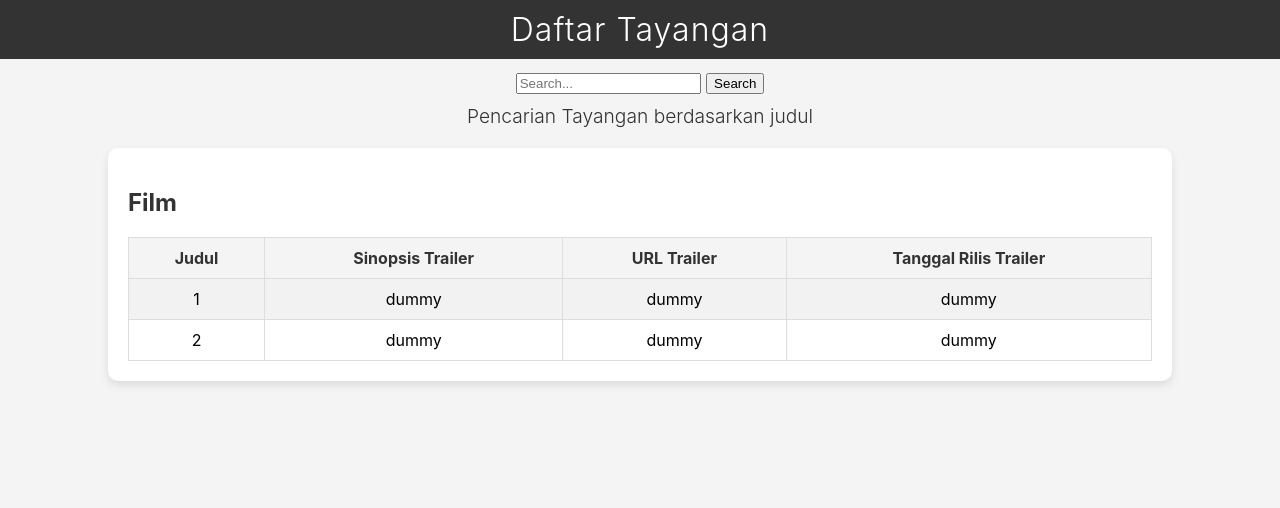
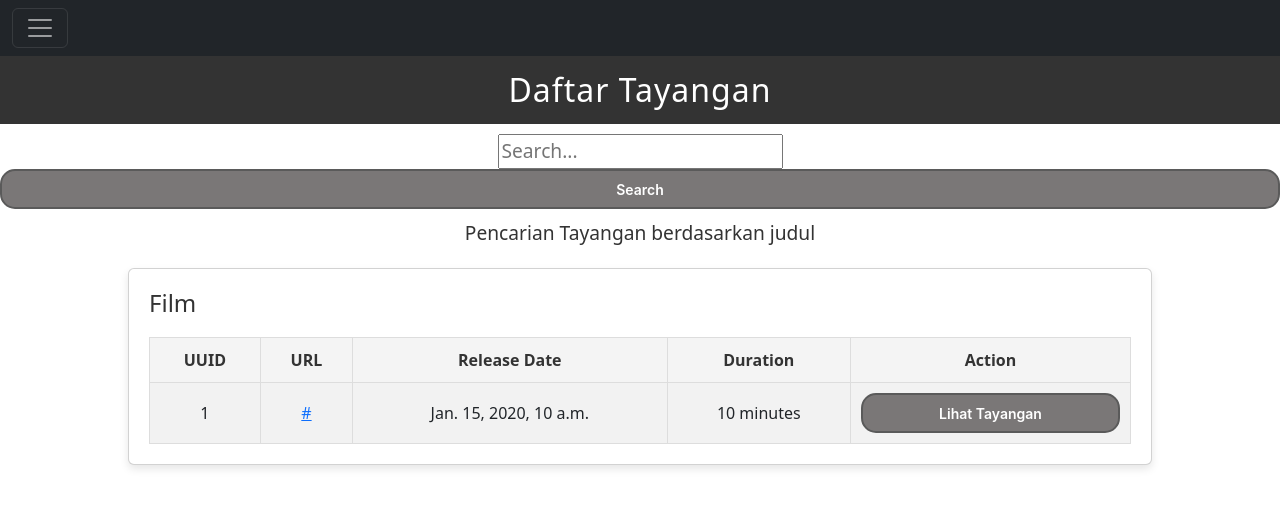
Before and after one commit to BASDAT-F14/TK-BASDAT-F14, a Django app: template fitur_abil/templates/search_guest.html in a window 1280 px wide. Shown: the top 508 px of the page. Run offline with Django 5.2, Linux system fonts and the light colour scheme; the template is opened without the code that fills it: most values are stand-ins (such as "Sample title", 1, 10 or a date in 2020); some libraries are stand-ins or nearby versions.

Commit message:
Authentication + Contributors + Daftar Tayang

```diff
--- a/TK_BASDAT_F14/settings.py
+++ b/TK_BASDAT_F14/settings.py
@@ -140,3 +140,5 @@ STATIC_URL = 'static/'
 # https://docs.djangoproject.com/en/5.0/ref/settings/#default-auto-field
 
 DEFAULT_AUTO_FIELD = 'django.db.models.BigAutoField'
+
+LOGIN_REDIRECT_URL = '/main'
--- a/TK_BASDAT_F14/urls.py
+++ b/TK_BASDAT_F14/urls.py
@@ -18,7 +18,7 @@ from django.contrib import admin
 from django.urls import path, include
 
 urlpatterns = [
+    path('auth/', include("authentication.urls")),
     path('', include("fitur_abil.urls")),
-    path('auth/', include("authentication.urls")),
     path('admin/', admin.site.urls),
 ]
--- a/authentication/templates/login.html
+++ b/authentication/templates/login.html
@@ -88,7 +88,8 @@
                 {% endfor %}
             </ul>
         {% endif %}
-        {% comment %} Don't have an account yet? <a href="{% url 'main:register' %}">Register Now</a> {% endcomment %}
+        Don't have an account yet? <a href="{% url 'register' %}">Register Now</a>
+
     </div>
 </body>
 </html>
--- a/authentication/templates/register.html
+++ b/authentication/templates/register.html
@@ -80,6 +80,10 @@
                     <td><input type="password" name="confirm_password" id="confirm_password" placeholder="Confirm Password" class="form-control"></td>
                 </tr>
                 <tr>
+                    <td><label for="negara_asal">Negara Asal:</label></td>
+                    <td><input type="text" name="negara_asal" id="negara_asal" placeholder="Negara Asal" class="form-control"></td>
+                </tr>
+                <tr>
                     <td></td>
                     <td><input type="submit" name="submit" value="Register"></td>
                 </tr>
--- a/authentication/urls.py
+++ b/authentication/urls.py
@@ -1,7 +1,11 @@
 from authentication.views import *
 from django.urls import path
+from . import views
+from fitur_abil.views import *
+
 
 urlpatterns = [
-    path('register/', register, name='register'),
-    path('login/', login, name='login'),
+    path('register/', views.register, name='register'),
+    path('login/', views.login, name='login'),
+    path('logout/', views.logout, name='logout'),
 ]
--- a/fitur_abil/templates/search_guest.html
+++ b/fitur_abil/templates/search_guest.html
@@ -1,6 +1,9 @@
 <!DOCTYPE html>
-<html>
+<html lang="en">
 <head>
+  <meta charset="UTF-8">
+  <meta name="viewport" content="width=device-width, initial-scale=1.0">
+  <title>{{ judul }}</title>
   <style>
     body {
       font-family: 'Inter', sans-serif;
@@ -61,39 +64,84 @@
     .card table tr:nth-child(even) {
       background-color: #f2f2f2;
     }
+
+    .button-27 {
+      appearance: none;
+      background-color: #7a7777;
+      border: 2px solid #5a5a5a;
+      border-radius: 15px;
+      box-sizing: border-box;
+      color: #FFFFFF;
+      cursor: pointer;
+      display: inline-block;
+      font-family: Roobert,-apple-system,BlinkMacSystemFont,"Segoe UI",Helvetica,Arial,sans-serif,"Apple Color Emoji","Segoe UI Emoji","Segoe UI Symbol";
+      font-size: 14px;
+      font-weight: 600;
+      line-height: normal;
+      margin: 0;
+      min-height: 40px;
+      min-width: 16;
+      outline: none;
+      padding: 8px 16px;
+      text-align: center;
+      text-decoration: none;
+      transition: all 300ms cubic-bezier(.23, 1, 0.32, 1);
+      user-select: none;
+      -webkit-user-select: none;
+      touch-action: manipulation;
+      width: 100%;
+      will-change: transform;
+    }
+
+    .button-27:disabled {
+      pointer-events: none;
+    }
+
+    .button-27:hover {
+      box-shadow: rgba(0, 0, 0, 0.25) 0 8px 15px;
+      transform: translateY(-2px);
+    }
+
+    .button-27:active {
+      box-shadow: none;
+      transform: translateY(0);
+    }
   </style>
 </head>
 <body>
+  {% block content %}
+  {% include 'navbar_guest.html' %}
   <div class="header">Daftar Tayangan</div>
-  <div class="sub-header"><form id="form" role="search">
-    <input type="search" id="query" name="q"
-     placeholder="Search..."
-     aria-label="Search through site content">
-     <button class="button-27">Search</button>
-  </form></div>
+  <div class="sub-header">
+    <form id="form" role="search">
+      <input type="search" id="query" name="q"
+       placeholder="Search..."
+       aria-label="Search through site content">
+       <button class="button-27">Search</button>
+    </form>
+  </div>
   <div class="sub-header">Pencarian Tayangan berdasarkan judul</div>
   <div class="card">
     <h2>Film</h2>
     <table>
       <tr>
-        <th>Judul</th>
-        <th>Sinopsis Trailer</th>
-        <th>URL Trailer</th>
-        <th>Tanggal Rilis Trailer</th>
+        <th>UUID</th>
+        <th>URL</th>
+        <th>Release Date</th>
+        <th>Duration</th>
+        <th>Action</th>
       </tr>
+      {% for film in films %}
       <tr>
-        <td>1</td>
-        <td>dummy</td>
-        <td>dummy</td>
-        <td>dummy</td>
+        <td>{{ film.uuid }}</td>
+        <td><a href="{{ film.url }}">{{ film.url }}</a></td>
+        <td>{{ film.release_date }}</td>
+        <td>{{ film.duration }} minutes</td>
+        <td><button class="button-27" role="button">Lihat Tayangan</button></td>
       </tr>
-      <tr>
-        <td>2</td>
-        <td>dummy</td>
-        <td>dummy</td>
-        <td>dummy</td>
-      </tr>
+      {% endfor %}
     </table>
   </div>
+  {% endblock content %}
 </body>
 </html>
--- a/fitur_abil/urls.py
+++ b/fitur_abil/urls.py
@@ -3,7 +3,10 @@ from . import views
 from fitur_abil.views import *
 from . import views
 
+app_name = 'fitur_abil'
+
 urlpatterns = [
+    path('', views.guest, name='guest'),
     path('main/', views.show_main, name='main'),
     path('daftar_kontributor/', views.daftar_kontributor, name='daftar_kontributor'),
     path('favorit/', views.favorit, name='favorit'),
--- /dev/null
+++ b/templates/navbar_guest.html
@@ -0,0 +1,19 @@
+{% extends 'base.html' %}
+
+{% block content %}
+<div class="collapse" id="navbarToggleExternalContent" data-bs-theme="dark">
+    <div class="bg-dark p-4">
+        <h5 class="text-body-emphasis h4">Welcome to Pachilflix</h5>
+        <div class="mt-4">
+            <a href="{% url 'login' %}" class="btn btn-outline-light btn-lg btn-block mb-2">Login</a>
+        </div>
+    </div>
+</div>
+<nav class="navbar navbar-dark bg-dark">
+    <div class="container-fluid">
+        <button class="navbar-toggler" type="button" data-bs-toggle="collapse" data-bs-target="#navbarToggleExternalContent" aria-controls="navbarToggleExternalContent" aria-expanded="false" aria-label="Toggle navigation">
+            <span class="navbar-toggler-icon"></span>
+        </button>
+    </div>
+</nav>
+{% endblock content %}
```
Also changed, not shown: authentication/views.py (+52 -5 lines), fitur_abil/templates/kontributor.html (+38 -9 lines), fitur_abil/templates/search_user.html (+26 -28 lines), fitur_abil/views.py (+97 -1 lines), templates/navbar.html (+6 -8 lines), authentication/templates/main.html (deleted).
